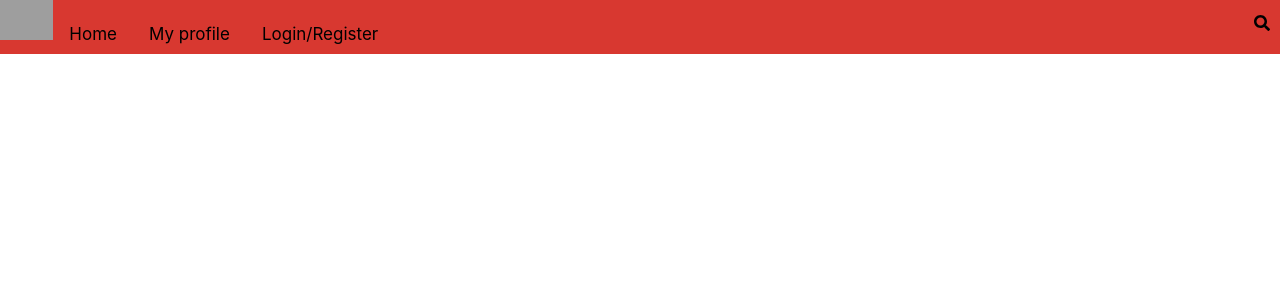
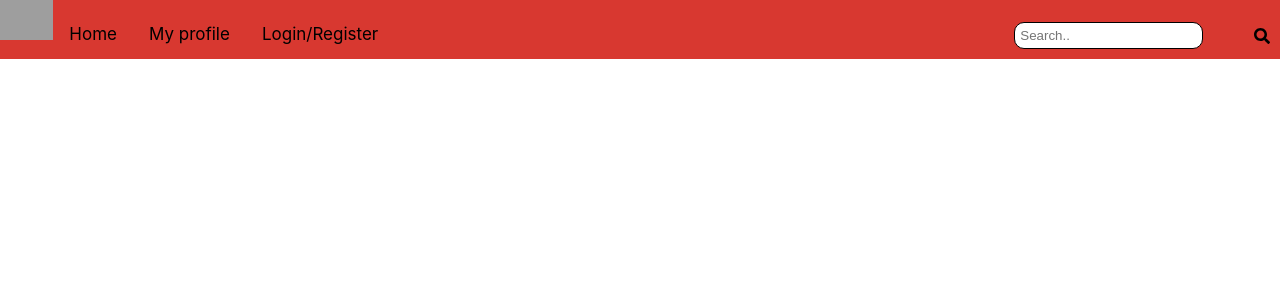
Before and after one commit to NervousNerve/filmvisarna-lewandowski, a React (Create React App) app: page / in a window 1280 px wide. Shown: the top 300 px of the page. Built offline with nearby package versions, Linux system fonts and the light colour scheme; grey boxes are pictures that could not be loaded.

Commit message:
done search field on desktop view

```diff
--- a/src/components/Navbar.jsx
+++ b/src/components/Navbar.jsx
@@ -33,10 +33,16 @@ const Navbar = () => {
         <img className={styles.img} src={filmLogo} alt="Logo" />
         <FontAwesomeIcon className={styles.searchicon} icon={faSearch} />
         <div className={styles.topnav} id="myMenu">
-        <NavLink to="/">Home</NavLink>
-        <NavLink to="/my-profile">My profile</NavLink>
-        <NavLink to="/login-register">Login/Register</NavLink>
-      </div>
+          <NavLink to="/">Home</NavLink>
+          <NavLink to="/my-profile">My profile</NavLink>
+          <NavLink to="/login-register">Login/Register</NavLink>
+        </div>
+        <input
+          className={styles.input}
+          type="text"
+          placeholder="Search.."
+          name="search"
+        />
         <FontAwesomeIcon className={styles.searchicon2} icon={faSearch} />
       </div>
     </div>
--- a/src/css/Navbar.module.css
+++ b/src/css/Navbar.module.css
@@ -1,9 +1,6 @@
 /* Style the navigation menu */
 .topnav {
-  /* overflow: hidden; */
-  /* background-color: #333; */
   background-color: rgb(216, 56, 48);
-  /* position: relative; */
 }
 
 /* Hide the links inside the navigation menu (except for logo/home) */
@@ -13,7 +10,6 @@
 
 /* Style navigation menu links */
 .topnav a {
-  /* color: #fdf7e3; */
   color: black;
   padding: 14px 16px;
   text-decoration: none;
@@ -58,6 +54,10 @@
   padding-left: 100px;
 }
 
+.input {
+  display: none;
+}
+
 @media (min-width: 768px) {
   .burger {
     display: none;
@@ -88,4 +88,22 @@
     padding-right: 10px;
     padding-top: 15px;
   }
+
+  .input {
+    display: none;
+  }
 }
+
+@media (min-width: 1025px) {
+  .input {
+    display: inline;
+    margin-left: 620px;
+    border: 1px solid black;
+    border-radius: 10px;
+    padding: 5px 5px;
+  }
+
+  .searchicon {
+    padding-top: 28px;
+  }
+}
```
